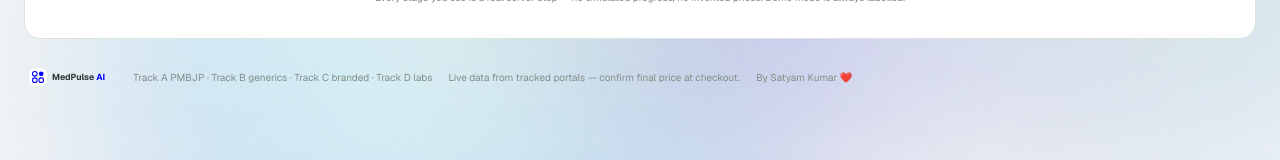
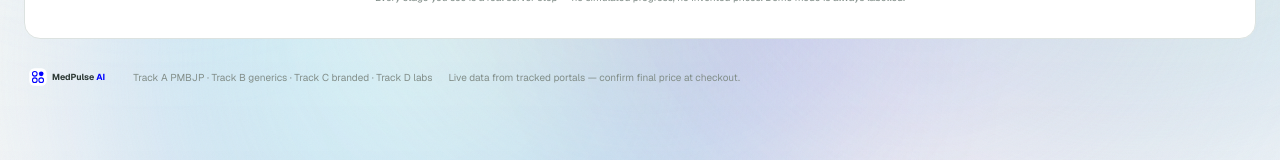
Before and after one commit to IMMENSE-BUILDER/MedPulse, a Next.js app: page /engine in a window 1280 px wide. Shown: the part 627-787 px from the top of the page. Built offline with nearby package versions, Linux system fonts and the light colour scheme; no server answers.

Commit message:
chore(site): remove footer credits
Remove the personal credit line from the public welcome and price-engine footers.

```diff
--- a/src/app/engine/page.tsx
+++ b/src/app/engine/page.tsx
@@ -756,7 +756,6 @@ export default function Home() {
               ? "Live data from tracked portals — confirm final price at checkout."
               : "Demo data — add API keys in .env.local to go live."}
           </span>
-          <span>By Satyam Kumar ❤️</span>
         </footer>
       </main>
 
--- a/src/components/welcome/WelcomePage.tsx
+++ b/src/components/welcome/WelcomePage.tsx
@@ -677,7 +677,6 @@ export function WelcomePage() {
               Informational tool, not medical advice. Prices are indicative and change often &mdash; confirm at
               checkout and with a doctor or pharmacist. Emergencies: 108 / 112.
             </p>
-            <p className="footer-meta">MedPulse AI &middot; By Satyam Kumar</p>
           </div>
         </footer>
 
```
